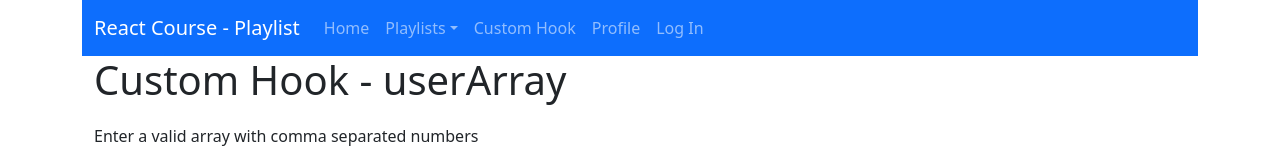
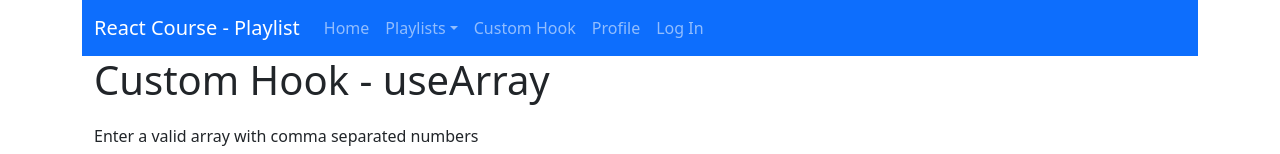
Before and after one commit to szabolcsfuli/reactcourseproject, a React (Create React App) app: page /customhook in a window 1280 px wide. Shown: the top 154 px of the page. Built offline with nearby package versions, Linux system fonts and the light colour scheme; no server answers.

Commit message:
clean up

```diff
--- a/src/pages/CustomHookPage.js
+++ b/src/pages/CustomHookPage.js
@@ -47,7 +47,7 @@ const CustomHookPage = () => {
   }
 
   return (
-    <Card title={'Custom Hook - userArray'}>
+    <Card title={'Custom Hook - useArray'}>
       <Form.Label>Enter a valid array with comma separated numbers</Form.Label>
       <Form.Control
         placeholder='comma separated array numbers'
```
